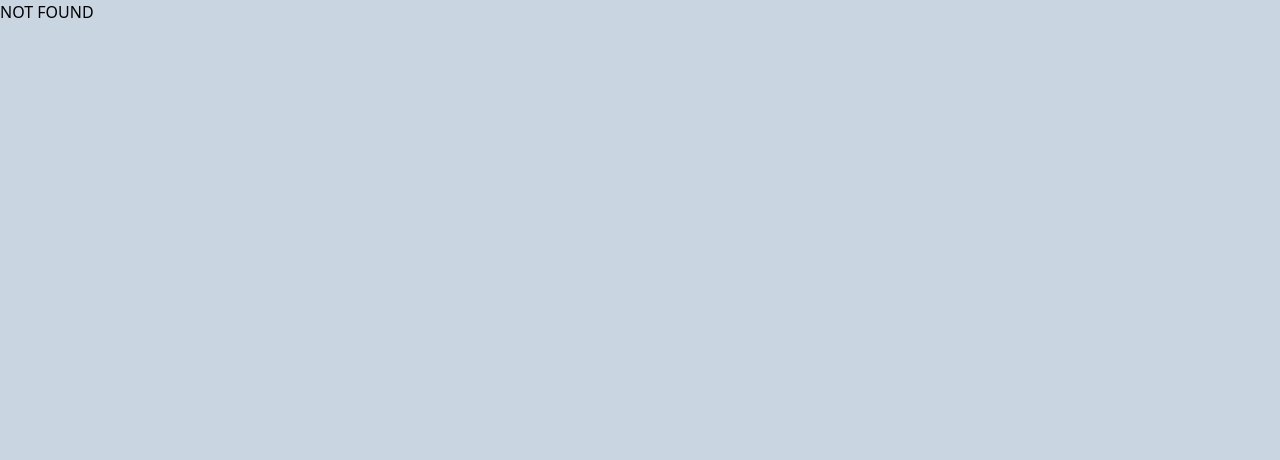
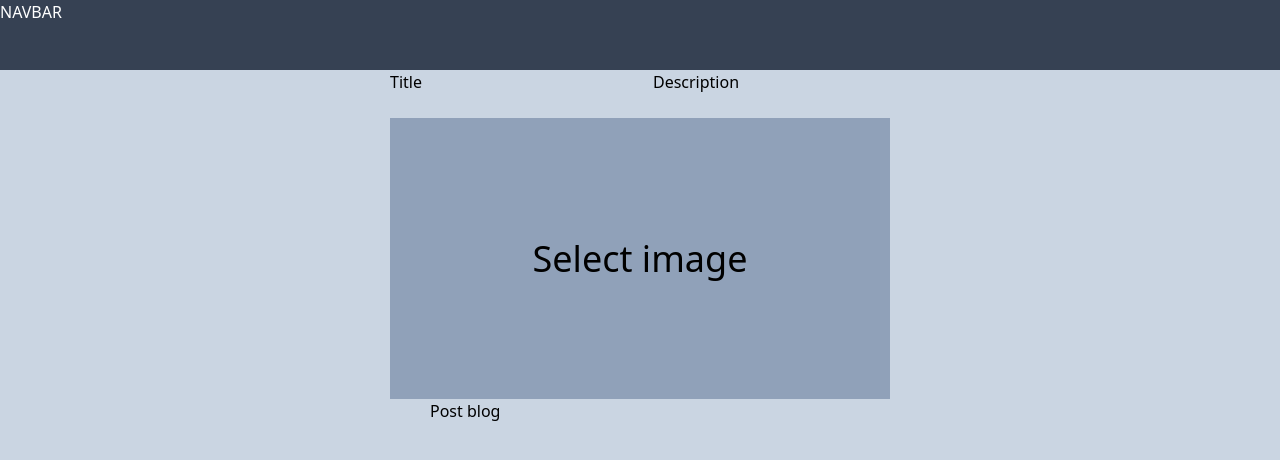
Before and after one commit to codeemoon/Frontend-for-Blog-web, a React app: page /add-blog in a window 1280 px wide. Shown: the top 460 px of the page. Built offline with nearby package versions, Linux system fonts and the light colour scheme; the HTML template or start-up script is replaced by a standard one.

Commit message:
Added preview image section in front end

```diff
--- /dev/null
+++ b/src/pages/addblogpage.jsx
@@ -0,0 +1,66 @@
+import axios from "axios";
+import { useState } from "react";
+import { useEffect } from "react";
+import toast from "react-hot-toast";
+import { useNavigate } from "react-router-dom";
+
+function AddBlogPage() {
+  const token = JSON.parse(localStorage.getItem("Token"));
+  const [blogData, setBlogData] = useState({
+    title: "",
+    description: "",
+    image: null,
+  });
+
+  const navigate = useNavigate();
+  // useEffect(() => {
+  //   if (!token) {
+  //     toast.error("Sign-in first");
+  //     navigate("/signin");
+  //   }
+  // });
+
+  async function handelBlog() {
+
+    try {
+      const formData = new FormData();
+      formData.append("title", blogData.title);
+      formData.append("description", blogData.description);
+      formData.append("image", blogData.image[0])
+    // const response = await axios.post( `http://localhost:3020/api/v1/blog`, formData,
+    //   {headers : {
+    //     "Content-Type" : "multipart/form-data",
+    //     Authorization: `Bearer ${token}`
+    //   }}
+    // )
+    console.log(response);
+    toast.success(response.data.message)
+    navigate("/")
+    } catch (error) {
+
+      toast.error(error.response.data.message)
+    }
+
+  }
+
+  return (
+    <div className="w-[500px]">
+      <label htmlFor="">Title</label>
+      <input onChange={(e)=>setBlogData((preVal)=>({...preVal, title : e.target.value}))} type="text" />
+      <label htmlFor="">Description</label>
+      <input onChange={(e)=>setBlogData((preVal)=>({...preVal, description : e.target.value}))} type="text" />
+
+      <div>
+      <label htmlFor="image" className="">
+        {
+          blogData.image ? <img src={URL.createObjectURL(blogData.image[0])} alt="" className="aspect-video object-cover" /> : <div className="bg-slate-400 aspect-video flex justify-center items-center text-4xl">Select image</div>
+        }
+      </label>
+      <input className="hidden" id="image" onChange={(e)=>setBlogData((preVal)=>({...preVal, image : e.target.files}))} type="file" accept=".png , .jpeg , .pdf" />
+      </div>
+      <button className="relative left-10" onClick={handelBlog}>Post blog</button>
+    </div>
+  );
+}
+
+export default AddBlogPage;
--- a/src/utills/App.jsx
+++ b/src/utills/App.jsx
@@ -1,7 +1,8 @@
 import { Route, Routes } from "react-router-dom";
-import AuthForm from "./authform";
 import Navbar from "../component/navbar";
 import Homepage from "../component/homepage";
+import AuthForm from "../pages/authform";
+import AddBlogPage from "../pages/addblogpage";
 
 function App() {
   return (
@@ -11,6 +12,7 @@ function App() {
         <Route path="/" element={<Homepage/>}></Route>
         <Route path="/signin" element={<AuthForm type={"signin"} />}></Route>
         <Route path="/signup" element={<AuthForm type={"signup"} />}></Route>
+        <Route path="/add-blog" element={<AddBlogPage/>}></Route>
         </Route>
         <Route path="*" element={"NOT FOUND"}></Route>
       </Routes>
```
Also changed, not shown: src/pages/authform.jsx (renamed from src/utills/authform.jsx).
